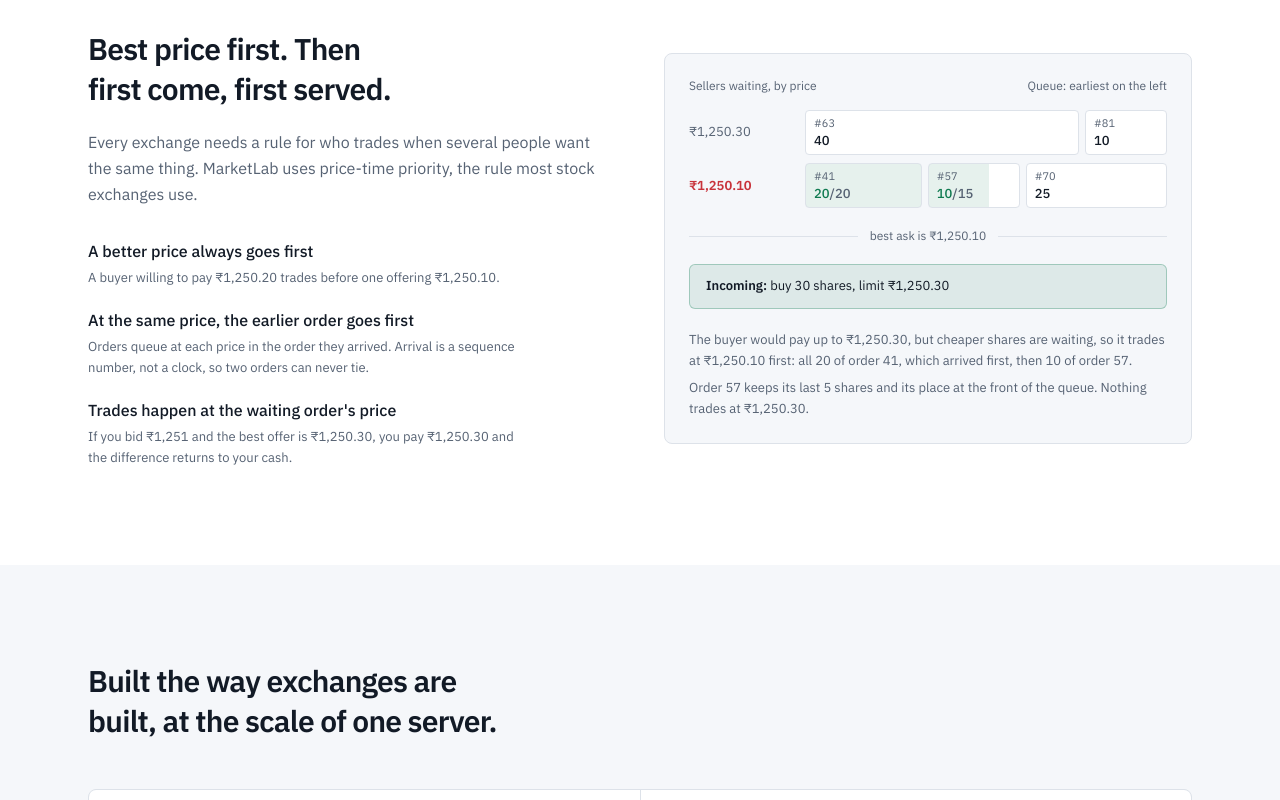
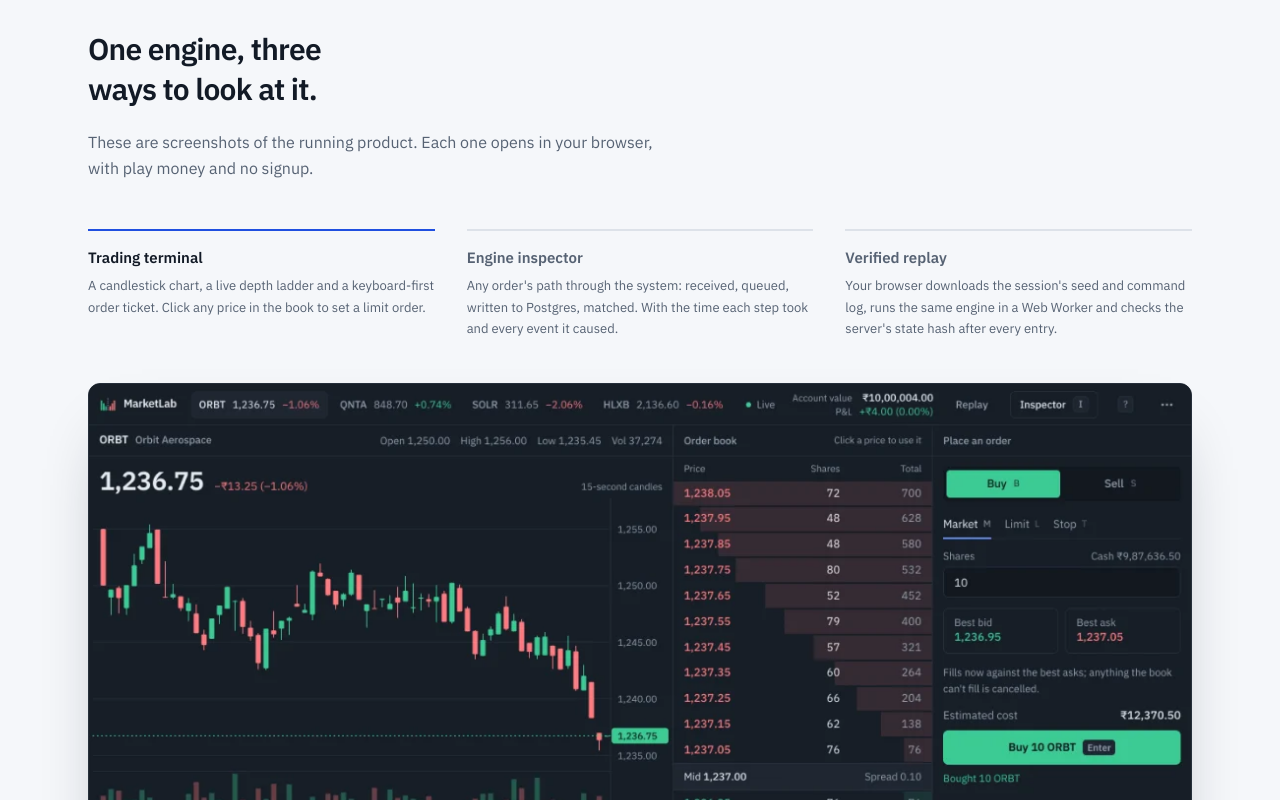
Before and after one commit to UditSinghChauhan/MarketLab, a React (Vite) app in the folder apps/web/: page / in a window 1280 px wide. Shown: the part 820-1620 px from the top of the page. Built offline with nearby package versions, Linux system fonts and the light colour scheme; no server answers.

Commit message:
feat(web): show the terminal, inspector and replay on the landing page

```diff
--- a/apps/web/src/landing/Landing.tsx
+++ b/apps/web/src/landing/Landing.tsx
@@ -19,6 +19,7 @@ import { Logo } from "../ui/Logo";
 import { Architecture } from "./Architecture";
 import { HeroDemo } from "./HeroDemo";
 import { MatchingDiagram } from "./MatchingDiagram";
+import { ProductTour } from "./ProductTour";
 
 export function Landing() {
   // Everything on this page except the live numbers renders without the API.
@@ -100,6 +101,8 @@ export function Landing() {
           </div>
           <HeroDemo />
         </section>
+
+        <ProductTour />
 
         <section id="matching" className="border-t border-line bg-surface">
           <div className="mx-auto grid max-w-6xl gap-12 px-6 py-24 lg:grid-cols-2">
--- /dev/null
+++ b/apps/web/src/landing/ProductTour.tsx
@@ -0,0 +1,191 @@
+/**
+ * The landing page's product tour: the three screens a visitor can open, each
+ * shown as a real screenshot (rendered by scripts/render-assets.mjs), so the
+ * product is visible to someone who reads the page without clicking through.
+ *
+ * It is a tab set (WAI-ARIA tabs, automatic activation): arrow keys, Home and
+ * End move between tabs; only the selected screenshot is loaded until another
+ * tab is hovered, focused or chosen.
+ */
+
+import { useId, useRef, useState, type KeyboardEvent } from "react";
+import { Link } from "react-router";
+
+import { prefetchOnIntent } from "../lib/routes";
+
+interface Screen {
+  readonly key: "terminal" | "inspector" | "replay";
+  readonly title: string;
+  readonly summary: string;
+  readonly alt: string;
+  readonly action: { readonly label: string; readonly to: "/terminal" | "/replay" };
+}
+
+const SCREENS: readonly Screen[] = [
+  {
+    key: "terminal",
+    title: "Trading terminal",
+    summary:
+      "A candlestick chart, a live depth ladder and a keyboard-first order ticket. Click any price in the book to set a limit order.",
+    alt: "The trading terminal: a candlestick chart, the order book ladder, the order ticket and a position after buying 10 shares.",
+    action: { label: "Open the terminal", to: "/terminal" },
+  },
+  {
+    key: "inspector",
+    title: "Engine inspector",
+    summary:
+      "Any order's path through the system: received, queued, written to Postgres, matched. With the time each step took and every event it caused.",
+    alt: "The engine inspector beside the terminal, tracing one order through validation, the command log write and matching, with the time of each step.",
+    action: { label: "Place an order, then press I", to: "/terminal" },
+  },
+  {
+    key: "replay",
+    title: "Verified replay",
+    summary:
+      "Your browser downloads the session's seed and command log, runs the same engine in a Web Worker and checks the server's state hash after every entry.",
+    alt: "The replay page: a verdict that the browser replayed the session and matched the server's state hash, above the replayed chart and order book.",
+    action: { label: "Run the replay", to: "/replay" },
+  },
+];
+
+const WIDTHS = [1120, 2240] as const;
+const srcSet = (key: Screen["key"]) =>
+  WIDTHS.map((w) => `/tour/${key}-${String(w)}.webp ${String(w)}w`).join(", ");
+
+/** Fetch a tab's screenshot before it is shown, so switching never flashes empty. */
+function preload(key: Screen["key"]) {
+  const image = new Image();
+  image.sizes = "(min-width: 1152px) 1104px, calc(100vw - 48px)";
+  image.srcset = srcSet(key);
+}
+
+export function ProductTour() {
+  const [selected, setSelected] = useState(0);
+  // The fade answers a choice, so the first screenshot appears without it.
+  const [chosen, setChosen] = useState(false);
+  const tabs = useRef<(HTMLButtonElement | null)[]>([]);
+  const id = useId();
+
+  const select = (index: number, focus = false) => {
+    const next = (index + SCREENS.length) % SCREENS.length;
+    setSelected(next);
+    setChosen(true);
+    if (focus) tabs.current[next]?.focus();
+  };
+
+  const onKeyDown = (event: KeyboardEvent) => {
+    // Move from the tab that has focus (normally the selected one).
+    const focused = tabs.current.findIndex((tab) => tab === document.activeElement);
+    const from = focused === -1 ? selected : focused;
+    const moves: Record<string, number> = {
+      ArrowRight: from + 1,
+      ArrowDown: from + 1,
+      ArrowLeft: from - 1,
+      ArrowUp: from - 1,
+      Home: 0,
+      End: SCREENS.length - 1,
+    };
+    const target = moves[event.key];
+    if (target === undefined) return;
+    event.preventDefault();
+    select(target, true);
+  };
+
+  const screen = SCREENS[selected] ?? SCREENS[0];
+  if (!screen) return null;
+
+  return (
+    <section id="tour" aria-labelledby={`${id}-heading`} className="border-t border-line">
+      <div className="mx-auto max-w-6xl px-6 py-24">
+        <h2
+          id={`${id}-heading`}
+          className="max-w-[26ch] text-2xl font-semibold tracking-[-0.025em]"
+        >
+          One engine, three ways to look at it.
+        </h2>
+        <p className="mt-5 max-w-[60ch] leading-relaxed text-muted">
+          These are screenshots of the running product. Each one opens in your browser, with play
+          money and no signup.
+        </p>
+
+        <div
+          role="tablist"
+          aria-label="Screens"
+          onKeyDown={onKeyDown}
+          className="mt-12 grid grid-cols-3 gap-x-3 md:gap-x-8"
+        >
+          {SCREENS.map((s, i) => {
+            const active = i === selected;
+            return (
+              <button
+                key={s.key}
+                ref={(el) => {
+                  tabs.current[i] = el;
+                }}
+                type="button"
+                role="tab"
+                id={`${id}-tab-${s.key}`}
+                aria-selected={active}
+                aria-controls={`${id}-panel`}
+                tabIndex={active ? 0 : -1}
+                onClick={() => {
+                  select(i);
+                }}
+                onPointerEnter={() => {
+                  preload(s.key);
+                }}
+                onFocus={() => {
+                  preload(s.key);
+                }}
+                className={`group flex flex-col items-start justify-start border-t-2 pt-4 pb-3 text-left transition-colors duration-150 ${
+                  active ? "border-accent" : "border-line hover:border-muted"
+                }`}
+              >
+                <span
+                  className={`block text-sm font-semibold md:text-base ${active ? "text-text" : "text-muted group-hover:text-text"}`}
+                >
+                  {s.title}
+                </span>
+                {/* On a phone the summary sits under the row instead, next to the screenshot it describes. */}
+                <span className="mt-1.5 hidden text-sm leading-relaxed text-muted md:block">
+                  {s.summary}
+                </span>
+              </button>
+            );
+          })}
+        </div>
+
+        <div
+          role="tabpanel"
+          id={`${id}-panel`}
+          aria-labelledby={`${id}-tab-${screen.key}`}
+          className="mt-6 md:mt-8"
+        >
+          <p className="mb-5 text-sm leading-relaxed text-muted md:hidden">{screen.summary}</p>
+          <div className="dark-ui overflow-hidden rounded-xl border border-line bg-surface shadow-[0_32px_64px_-32px_rgb(18_26_38/0.45)]">
+            {/* Fixed aspect ratio, so nothing below moves while the image loads. */}
+            <img
+              key={screen.key}
+              src={`/tour/${screen.key}-${String(WIDTHS[0])}.webp`}
+              srcSet={srcSet(screen.key)}
+              sizes="(min-width: 1152px) 1104px, calc(100vw - 48px)"
+              width={1280}
+              height={800}
+              loading="lazy"
+              decoding="async"
+              alt={screen.alt}
+              className={`block aspect-[16/10] h-auto w-full bg-surface ${chosen ? "tour-image" : ""}`}
+            />
+          </div>
+          <Link
+            to={screen.action.to}
+            {...prefetchOnIntent(screen.action.to)}
+            className="mt-6 inline-flex h-10 items-center rounded-md border border-line bg-surface px-4 text-sm font-medium hover:border-muted"
+          >
+            {screen.action.label}
+          </Link>
+        </div>
+      </div>
+    </section>
+  );
+}
--- a/apps/web/src/styles.css
+++ b/apps/web/src/styles.css
@@ -129,6 +129,16 @@
   }
 }
 
+/* The landing tour: a chosen screenshot fades in, answering the click (off with reduced motion). */
+.tour-image {
+  animation: tour-in 180ms ease-out;
+}
+@keyframes tour-in {
+  from {
+    opacity: 0;
+  }
+}
+
 /* The replay timeline: native controls, drawn in the product's colours. */
 .scrubber {
   accent-color: var(--accent);
```
Also changed, not shown: 1 other file (tests, documents, lock files or other folders).
